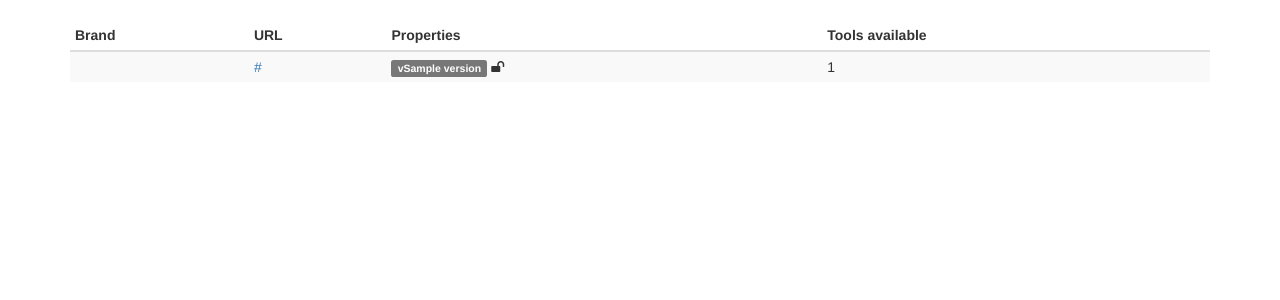
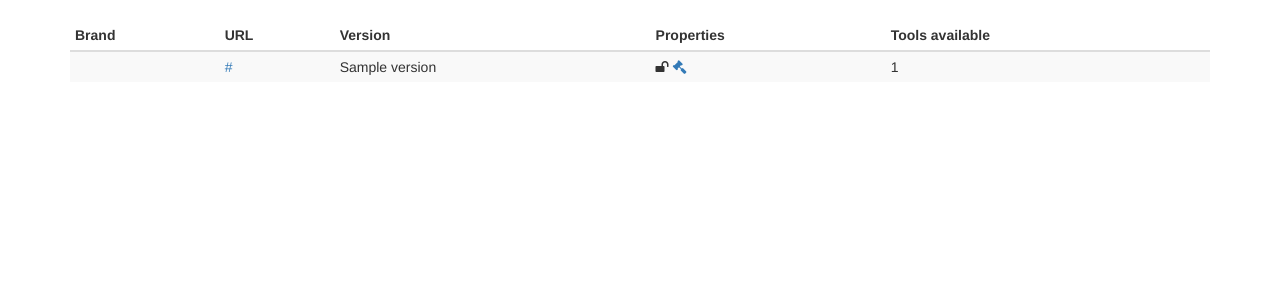
Before and after one commit to igbmc/galaxycat, a Flask app: template galaxycat/templates/instances.html in a window 1280 px wide. Shown: the part 52-352 px from the top of the page. Run offline with Flask 2, Linux system fonts and the light colour scheme; the template is opened without the code that fills it: most values are stand-ins (such as "Sample title", 1, 10 or a date in 2020); some libraries are stand-ins or nearby versions.

Commit message:
Added terms url when available

```diff
--- a/galaxycat/templates/instances.html
+++ b/galaxycat/templates/instances.html
@@ -7,6 +7,7 @@
     <tr>
       <th>Brand</th>
       <th>URL</th>
+      <th>Version</th>
       <th>Properties</th>
       <th>Tools available</th>
     </tr>
@@ -16,15 +17,18 @@
     <tr>
       <td>{{ instance.brand|default('', True) }}</td>
       <td><a href="{{ instance.url }}">{{ instance.url }}</a></td>
+      <td>{{ instance.version }}</td>
       <td>
-          <span class="label label-default">v{{ instance.version }}</span>
           {% if instance.require_login %}
-          <i class="fa fa-lock"></i>
+          <i class="fa fa-lock" title="Login required"></i>
           {% else %}
-          <i class="fa fa-unlock"></i>
+          <i class="fa fa-unlock" title="No login required"></i>
           {% endif %}
           {% if instance.enable_quotas %}
-          <i class="fa fa-pie-chart" aria-hidden="true"></i>
+          <i class="fa fa-pie-chart" title="Quotas enabled"></i>
+          {% endif %}
+          {% if instance.terms_url %}
+          <a href="{{ instance.terms_url }}" target="_blank" title="Terms"><i class="fa fa-legal"></i></a>
           {% endif %}
       </td>
       <td>{{ instance.get_tools_count() }}</td>
```
